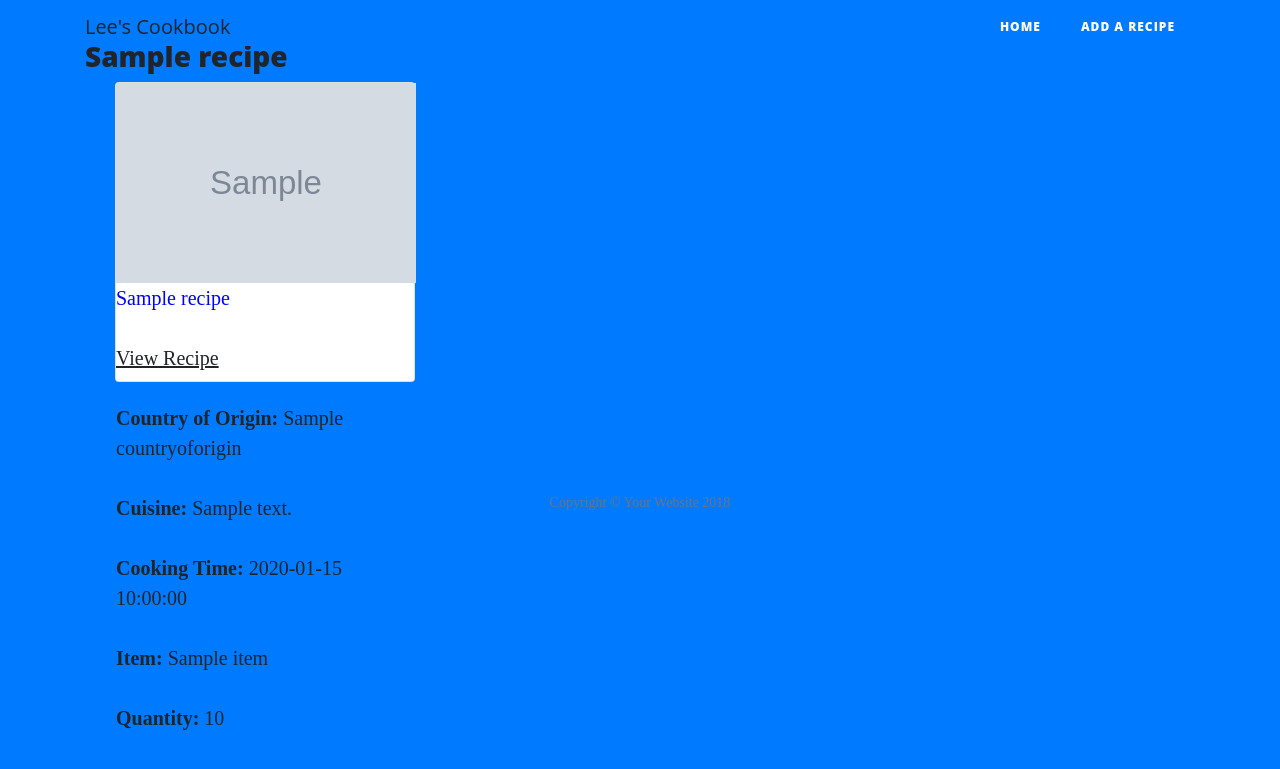
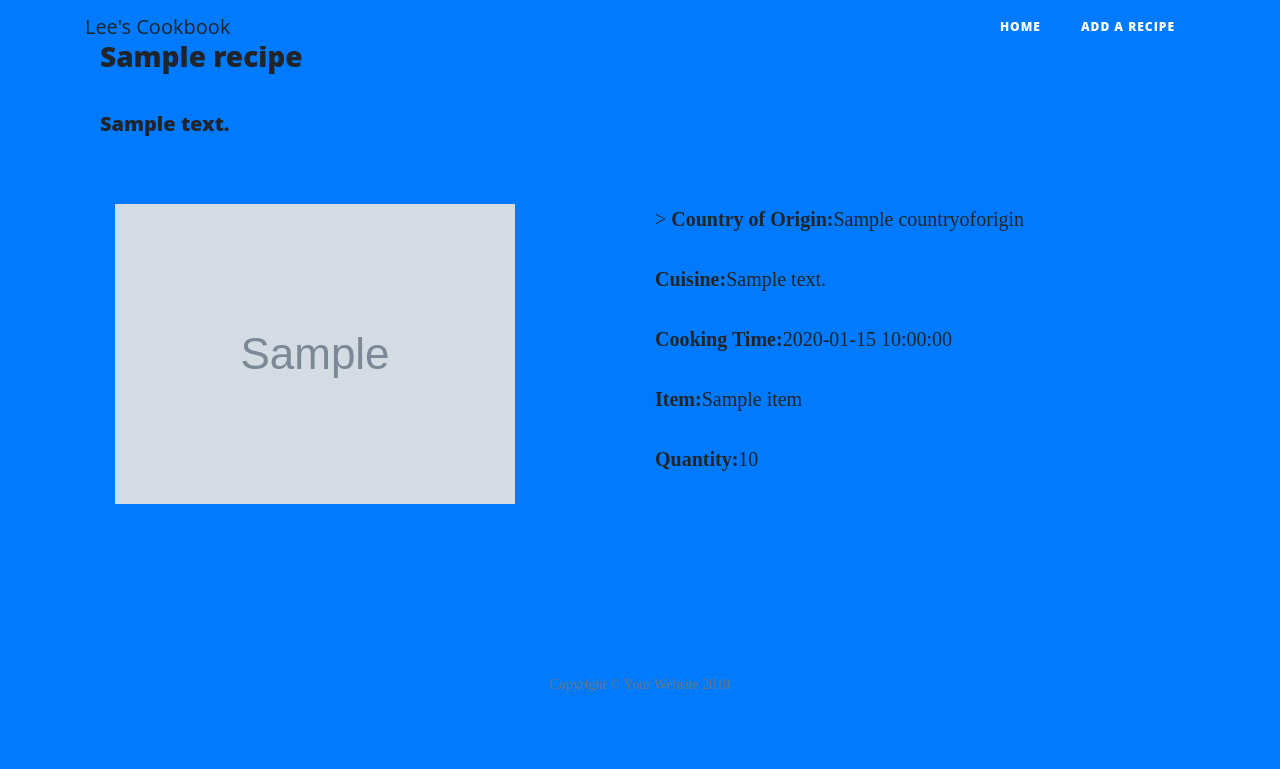
Before and after one commit to leemolton/recipes-project, a Flask app: template templates/viewrecipe.html in a window 1280 px wide. Shown: the top 769 px of the page. Run offline with Flask 2, Linux system fonts and the light colour scheme; the template is opened without the code that fills it: most values are stand-ins (such as "Sample title", 1, 10 or a date in 2020); grey boxes marked "Sample" are stand-in pictures; some libraries are stand-ins or nearby versions.

Commit message:
Updated route for view recipe

```diff
--- a/run.py
+++ b/run.py
@@ -2,6 +2,7 @@ import os
 import json
 from flask import Flask, render_template, redirect, request, url_for, flash
 from flask_pymongo import PyMongo
+from pymongo import MongoClient
 from bson.objectid import ObjectId
 
 app = Flask(__name__)
@@ -43,7 +44,7 @@ def insert_recipe():
 
 @app.route('/view_recipe/<recipe_id>')
 def view_recipe(recipe_id):
-    the_recipe = mongo.db.recipe.find_one({"_id": recipe_id})
+    the_recipe = mongo.db.recipe.find_one({'_id': ObjectId(recipe_id)})
     return render_template('viewrecipe.html', recipe=the_recipe)
 
 
--- a/templates/viewrecipe.html
+++ b/templates/viewrecipe.html
@@ -1,30 +1,25 @@
 {% extends 'base.html' %}
 {% block content %}
 
-<h3 class="header-color">{{ recipe.name }}</h3>
+<div class="container-fluid">
+    <h3 class="header center teal-text text-lighten-2">{{ recipe.name }}</h3><br>
+    <h5 class="header center black-text text-lighten-2">{{ recipe.description }}</h5>
+</div><br><br>
+
 <div class="container">
-        <div class="row">
-            {% for recipe in recipes %}
-            <div class="col s12 m4 13">
-                <div class="recipe card">
-                    <div class="card-image">
-                        <img class="recipe-img" src="{{ recipe.image }}" alt="{{ recipe.cuisine }}">
-                    </div>
-                    <div class="card-content">
-                        <span class="card-title">{{ recipe.name }}</span>
-                        <p><a href="{{ url_for('view_recipe', recipe_id=recipe_id) }}">View Recipe</a></p>
-                    </div>
-                    <div class="card-reveal">
-                        <strong>Country of Origin:</strong> {{ recipe.countryoforigin }}</p>
-                        <strong>Cuisine:</strong> {{ recipe.cuisine }}</p>
-                        <strong>Cooking Time:</strong> {{ recipe.cooking_time }}</p>
-                        <strong>Item:</strong> {{ recipe.item }}</p>
-                        <strong>Quantity:</strong> {{ recipe.quantity }}</p>
-                    </div>
-                </div>
-            </div>
+    <div class="row">
+
+        <div class="col s12 m4 13">
+            <img class="responsive-img" src={{ recipe.image }} alt="{{ recipe.name }}">
+        </div><br>
+        <div class="col s12 m4 13 offset-m4 16">>
+            <strong>Country of Origin:</strong>{{ recipe.countryoforigin }}</p>
+            <strong>Cuisine:</strong>{{ recipe.cuisine }}</p>
+            <strong>Cooking Time:</strong>{{ recipe.cooking_time }}</p>
+            <strong>Item:</strong>{{ recipe.item }}</p>
+            <strong>Quantity:</strong>{{ recipe.quantity }}</p>
         </div>
-        {% endfor %}
-    </div>
+    </div><br><br>
+</div>
 
 {% endblock %}
```
